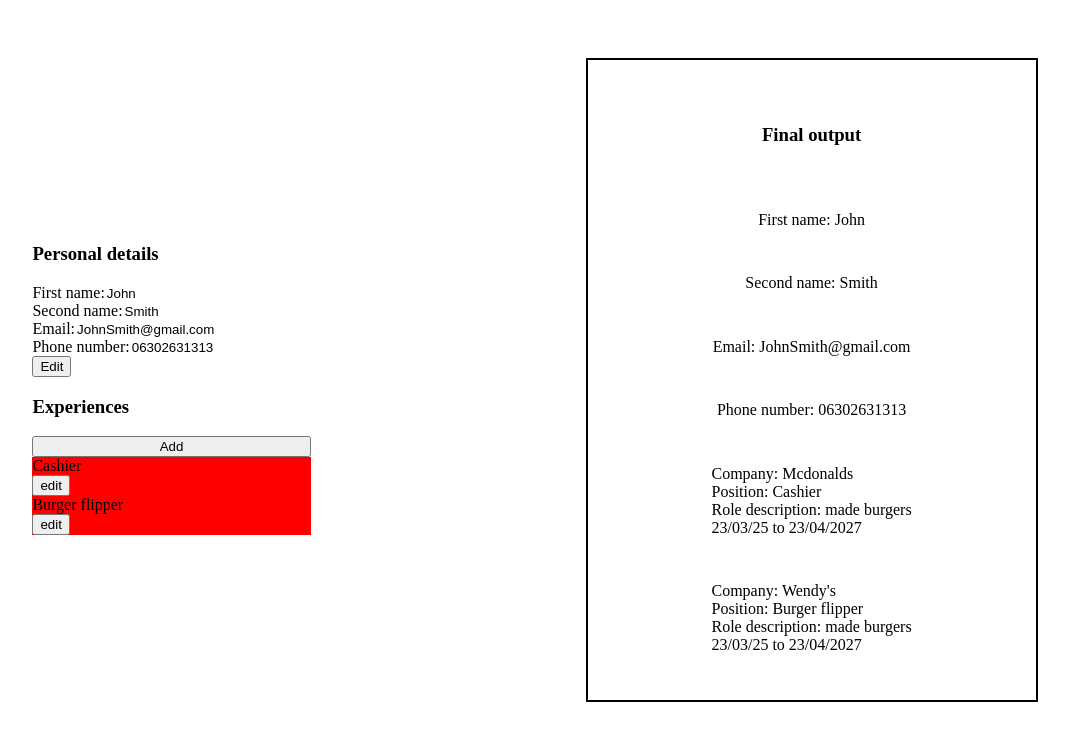
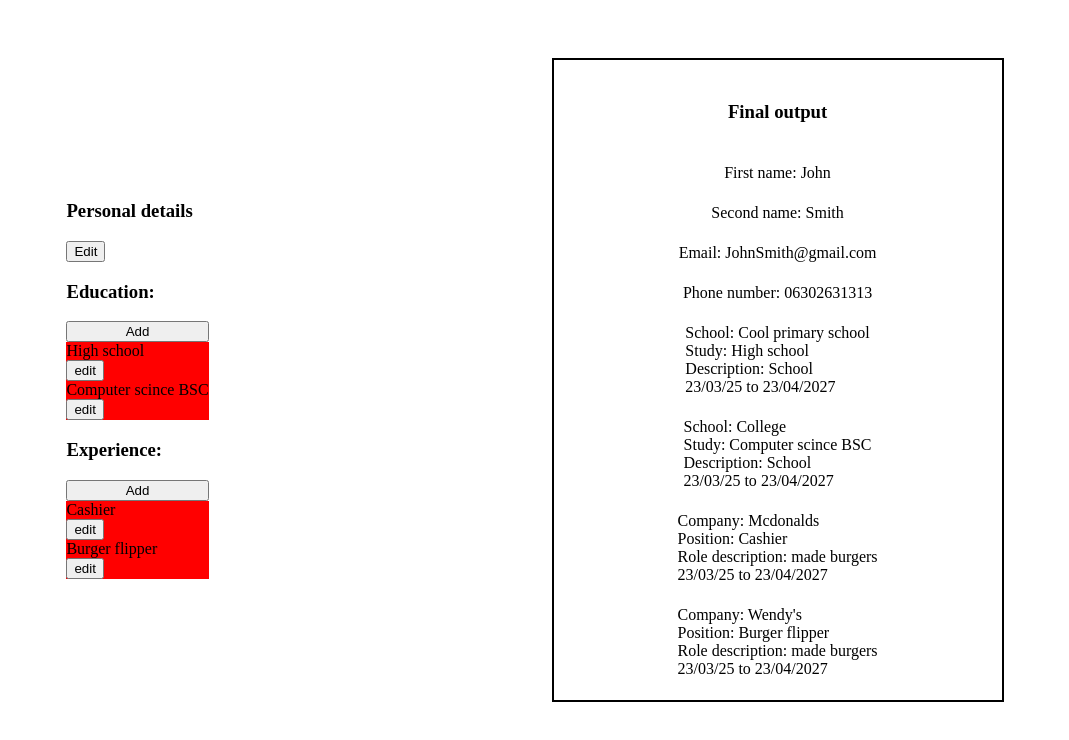
Before and after one commit to miamam1/TOP-CVapplication, a React (Vite) app: page / in a window 1280 px wide. Both pictures are taken after a click on the button "Submit". Shown: the top 740 px of the page, without its empty margins (105-1174 px from the left). Built offline with nearby package versions, Linux system fonts and the light colour scheme.

Commit message:
Renamed personalDetailsinput.jsx to be more accurate and have seperated mainapge into its own component file for better readability.

```diff
--- /dev/null
+++ b/src/components/mainPage.jsx
@@ -0,0 +1,69 @@
+import {useState} from 'react'
+import {PersonalInformation, Output} from './personalDetailsInput'
+import { Experiences } from './experienceInput'
+
+function MainPage() {
+    const [personalDetails, setPersonalDetails] = useState([
+        {id: crypto.randomUUID(), input: "First name:", output: "John"},
+        {id: crypto.randomUUID(), input: "Second name:", output: "Smith"},
+        {id: crypto.randomUUID(), input: "Email:", output: "JohnSmith@gmail.com"},
+        {id: crypto.randomUUID(), input: "Phone number:", output: "06302631313"},
+    ])
+
+    const [education, setEducation] = useState([
+            {id: crypto.randomUUID(), name: "Cool primary school", title: "High school", description: "School", dateStart: "23/03/25", dateEnd: "23/04/2027"},
+            {id: crypto.randomUUID(), name: "College", title: "Computer scince BSC", description: "School", dateStart: "23/03/25", dateEnd: "23/04/2027"}
+
+    ])
+
+    const [experiences, setExperiences] = useState([
+        {id: crypto.randomUUID(), name: "Mcdonalds", title: "Cashier", description: "made burgers", dateStart: "23/03/25", dateEnd: "23/04/2027"},
+        {id: crypto.randomUUID(), name: "Wendy's", title: "Burger flipper", description: "made burgers", dateStart: "23/03/25", dateEnd: "23/04/2027"}
+    ])
+    return (
+    <div className="WholePage">
+        <div className='inputs'>
+            <h3>Personal details</h3>
+            <PersonalInformation
+            personalDetails={personalDetails}
+            setPersonalDetails={setPersonalDetails}
+            ></PersonalInformation>
+            <h3>Education: </h3>
+            <Experiences
+            experiences={education}
+            setExperiences={setEducation}
+            ></Experiences>
+            <h3>Experience: </h3>
+            <Experiences
+            experiences={experiences}
+            setExperiences={setExperiences}
+            ></Experiences>
+
+        </div>
+        <div className="outputs">
+            <h3>Final output</h3>
+            <Output
+            personalDetails={personalDetails}
+            ></Output>
+            {education.map((experience) =>
+                <div key={experience.id}>
+                    <p>School: {experience.name}</p>
+                    <p>Study: {experience.title}</p>
+                    {experience.description !== "" && <p> Description: {experience.description} </p>}
+                    <p>{experience.dateStart} to {experience.dateEnd} </p>
+                </div>
+            )}
+            {experiences.map((experience) =>
+                <div key={experience.id}>
+                    <p>Company: {experience.name}</p>
+                    <p>Position: {experience.title}</p>
+                    <p> Role description: {experience.description} </p>
+                    <p>{experience.dateStart} to {experience.dateEnd} </p>
+                </div>
+            )}
+        </div>
+    </div>
+    )
+}
+
+export {MainPage}
--- /dev/null
+++ b/src/components/personalDetailsInput.jsx
@@ -0,0 +1,63 @@
+import { useState } from 'react'
+
+function PersonalInformation({personalDetails, setPersonalDetails}) {
+    const [submit, setSubmit] = useState("active")
+    const [edit, setEdit] = useState("inactive")
+    const [active, setActive] = useState(false)
+    function onSubmit() {
+        if(submit == "active") {
+            setSubmit("inactive")
+            setEdit("active")
+            setActive(true)
+        } else {
+            setSubmit("active")
+            setActive(false)
+            setEdit("inactive")
+        }
+    }
+   return (
+    <>
+            {personalDetails.map((info) => (
+               <label
+               key = {info.id}
+               className = {submit}
+               >
+                {info.input}
+                <input
+                    disabled = {active}
+                    value = {info.output}
+                    onChange = {((e) => setPersonalDetails([...personalDetails], info.output = e.target.value))}
+                ></input>
+               </label>
+            ))}
+            <div>
+                <button
+                className={edit}
+                onClick={onSubmit}
+                >Edit</button>
+                <button
+                className={submit}
+                onClick={onSubmit}
+                >Submit</button>
+            </div>
+   </>
+   )
+}
+
+
+function Output({personalDetails}) {
+    return (
+        <>
+        {personalDetails.map((info) => (
+            <p key = {info.id}> {info.input} {info.output} </p>
+        ))}
+        </>
+    )
+}
+
+
+//  needs to be subbmited then do also think about making this code as reusable as possible
+// need to have two things basically one form and one final product/draft
+// need to be able to add multiple education / work exp (both very similar so should use reusable components)
+// check last two lessons very useful for this
+export {PersonalInformation, Output}
--- a/src/components/userInput.jsx
+++ /dev/null
@@ -1,107 +0,0 @@
-import { useState } from 'react'
-import { Experiences } from './experienceInput'
-function MainPage() {
-    const [personalDetails, setPersonalDetails] = useState([
-        {id: crypto.randomUUID(), input: "First name:", output: "John"},
-        {id: crypto.randomUUID(), input: "Second name:", output: "Smith"},
-        {id: crypto.randomUUID(), input: "Email:", output: "JohnSmith@gmail.com"},
-        {id: crypto.randomUUID(), input: "Phone number:", output: "06302631313"},
-    ])
-
-    const [experiences, setExperiences] = useState([
-        {id: crypto.randomUUID(), name: "Mcdonalds", title: "Cashier", description: "made burgers", dateStart: "23/03/25", dateEnd: "23/04/2027"},
-        {id: crypto.randomUUID(), name: "Wendy's", title: "Burger flipper", description: "made burgers", dateStart: "23/03/25", dateEnd: "23/04/2027"}
-    ])
-    return (
-    <div className="WholePage">
-        <div className='inputs'>
-            <h3>Personal details</h3>
-            <PersonalInformation
-            personalDetails={personalDetails}
-            setPersonalDetails={setPersonalDetails}
-            ></PersonalInformation>
-            <h3>Experiences </h3>
-            <Experiences
-            experiences={experiences}
-            setExperiences={setExperiences}
-            ></Experiences>
-        </div>
-        <div className="outputs">
-            <h3>Final output</h3>
-            <Output
-            personalDetails={personalDetails}
-            ></Output>
-
-            {experiences.map((experience) =>
-                <div key={experience.id}>
-                    <p>Company: {experience.name}</p>
-                    <p>Position: {experience.title}</p>
-                    <p> Role description: {experience.description} </p>
-                    <p>{experience.dateStart} to {experience.dateEnd} </p>
-                </div>
-            )}
-        </div>
-    </div>
-    )
-}
-
-function PersonalInformation({personalDetails, setPersonalDetails}) {
-    const [submit, setSubmit] = useState("active")
-    const [edit, setEdit] = useState("inactive")
-    const [active, setActive] = useState(false)
-    function onSubmit() {
-        if(submit == "active") {
-            setSubmit("inactive")
-            setEdit("active")
-            setActive(true)
-        } else {
-            setSubmit("active")
-            setActive(false)
-            setEdit("inactive")
-        }
-    }
-   return (
-    <>
-            {personalDetails.map((info) => (
-               <label
-               key = {info.id}
-               >
-                {info.input}
-                <input
-                    disabled = {active}
-                    value = {info.output}
-                    onChange = {((e) => setPersonalDetails([...personalDetails], info.output = e.target.value))}
-                ></input>
-               </label>
-            ))}
-            <div>
-                <button
-                className={edit}
-                onClick={onSubmit}
-                >Edit</button>
-                <button
-                className={submit}
-                onClick={onSubmit}
-                >Submit</button>
-            </div>
-   </>
-   )
-}
-
-
-function Output({personalDetails}) {
-    return (
-        <>
-        {personalDetails.map((info) => (
-            <p key = {info.id}> {info.input} {info.output} </p>
-        ))}
-        </>
-    )
-}
-
-
-//  needs to be subbmited then do also think about making this code as reusable as possible
-// need to have two things basically one form and one final product/draft
-// need to be able to add multiple education / work exp (both very similar so should use reusable components)
-// check last two lessons very useful for this
-export {MainPage}
--- a/src/main.jsx
+++ b/src/main.jsx
@@ -1,11 +1,10 @@
 import { StrictMode } from 'react'
 import { createRoot } from 'react-dom/client'
-import {MainPage} from './components/userInput'
+import { MainPage } from './components/mainPage'
 import { Experiences } from './components/experienceInput'
 import './index.css'
 
 createRoot(document.getElementById('root')).render(
-
   <StrictMode>
     <MainPage></MainPage>
   </StrictMode>,
```
Also changed, not shown: src/components/experienceInput.jsx (+0 -17 lines).
